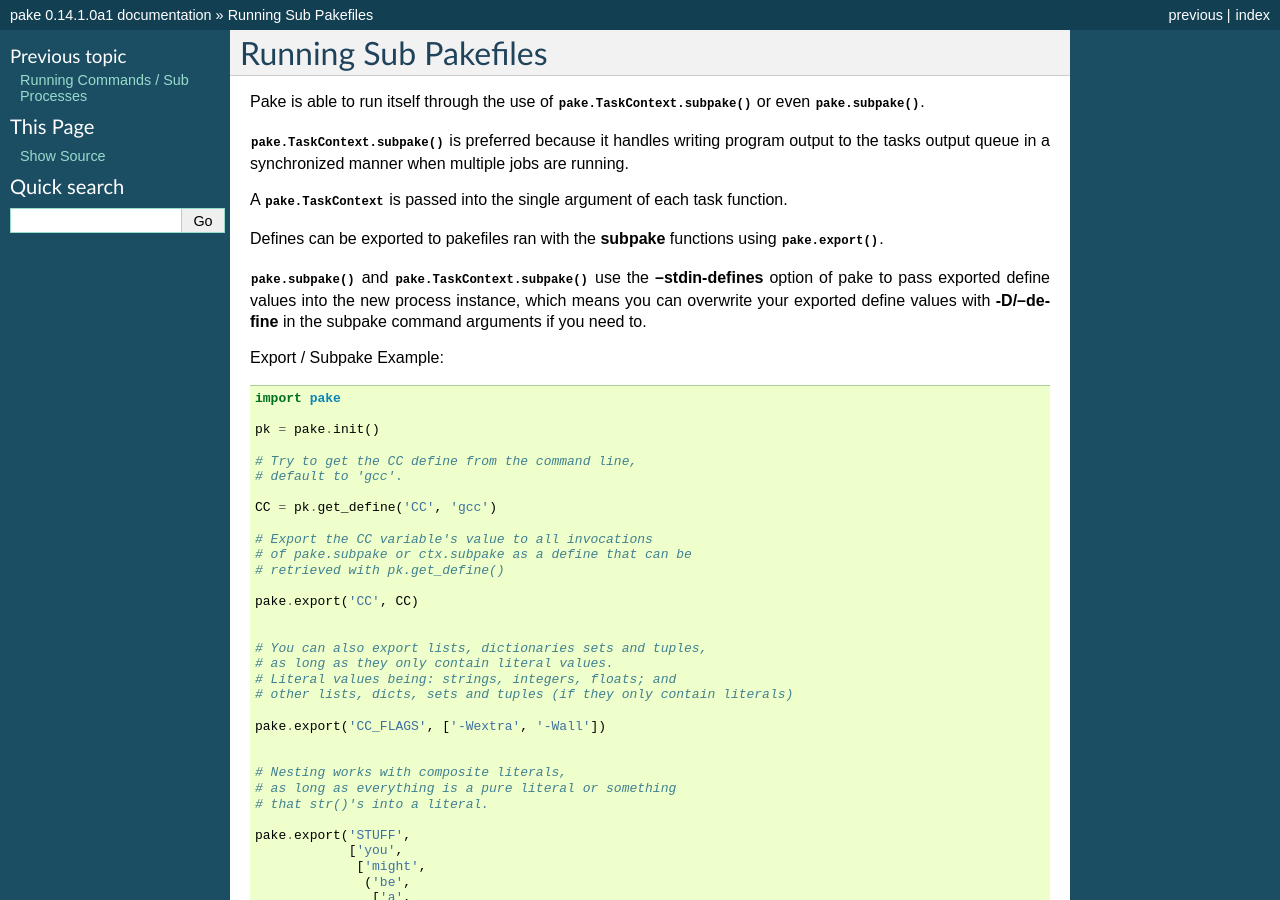
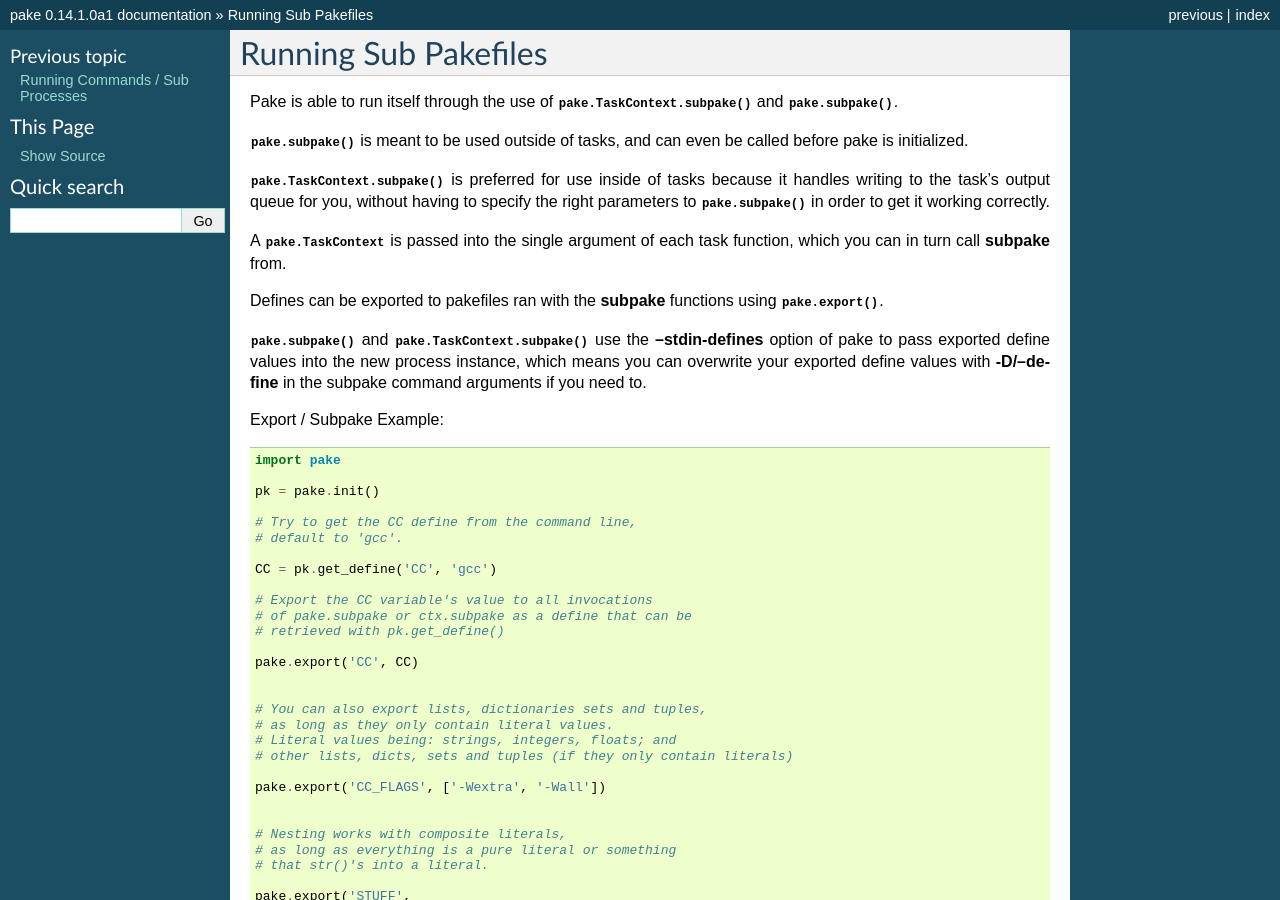
Before and after one commit to Teriks/pake, a Sphinx documentation site: the page built from docs/source/subpake.rst, in a window 1280 px wide and 900 px high. Built offline with Sphinx 7.4.7, drawn with Linux system fonts in a browser that asks for light colours.

Commit message:
Improve documentation in subpake.rst doc page

```diff
--- a/docs/source/subpake.rst
+++ b/docs/source/subpake.rst
@@ -2,12 +2,17 @@ Running Sub Pakefiles
 =====================
 
 Pake is able to run itself through the use of :py:meth:`pake.TaskContext.subpake`
-or even :py:meth:`pake.subpake`.
+and :py:meth:`pake.subpake`.
 
-:py:meth:`pake.TaskContext.subpake` is preferred because it handles writing program
-output to the tasks output queue in a synchronized manner when multiple jobs are running.
+:py:meth:`pake.subpake` is meant to be used outside of tasks, and can even be
+called before pake is initialized.
 
-A :py:class:`pake.TaskContext` is passed into the single argument of each task function.
+:py:meth:`pake.TaskContext.subpake` is preferred for use inside of tasks because
+it handles writing to the task's output queue for you, without having to specify the right
+parameters to :py:meth:`pake.subpake` in order to get it working correctly.
+
+A :py:class:`pake.TaskContext` is passed into the single argument of each task function,
+which you can in turn call **subpake** from.
 
 Defines can be exported to pakefiles ran with the **subpake** functions using :py:meth:`pake.export`.
 
```
